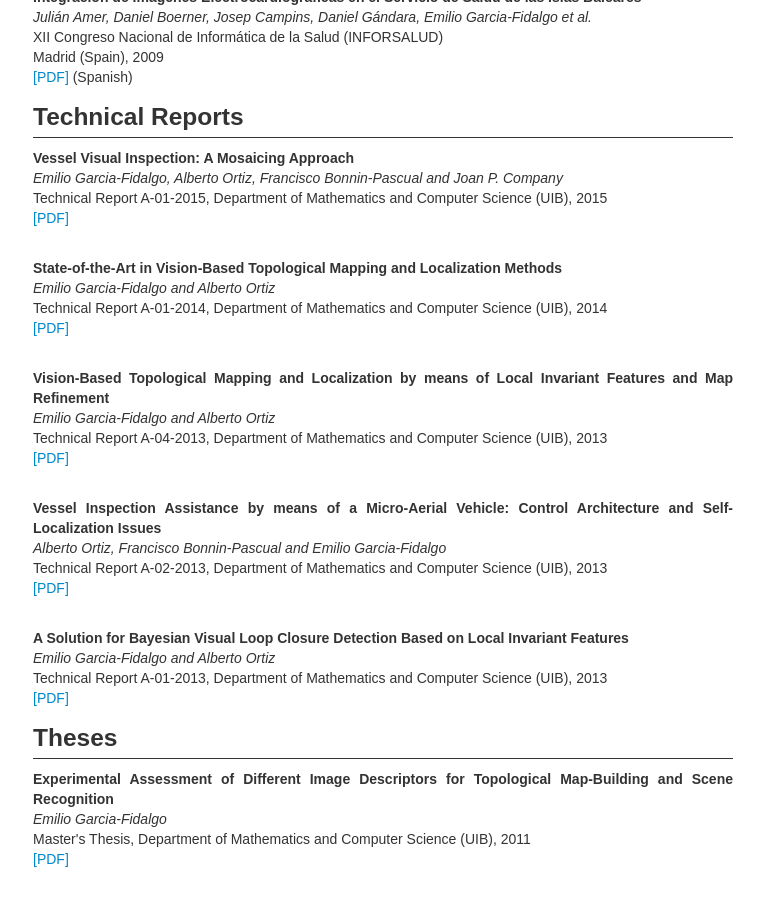
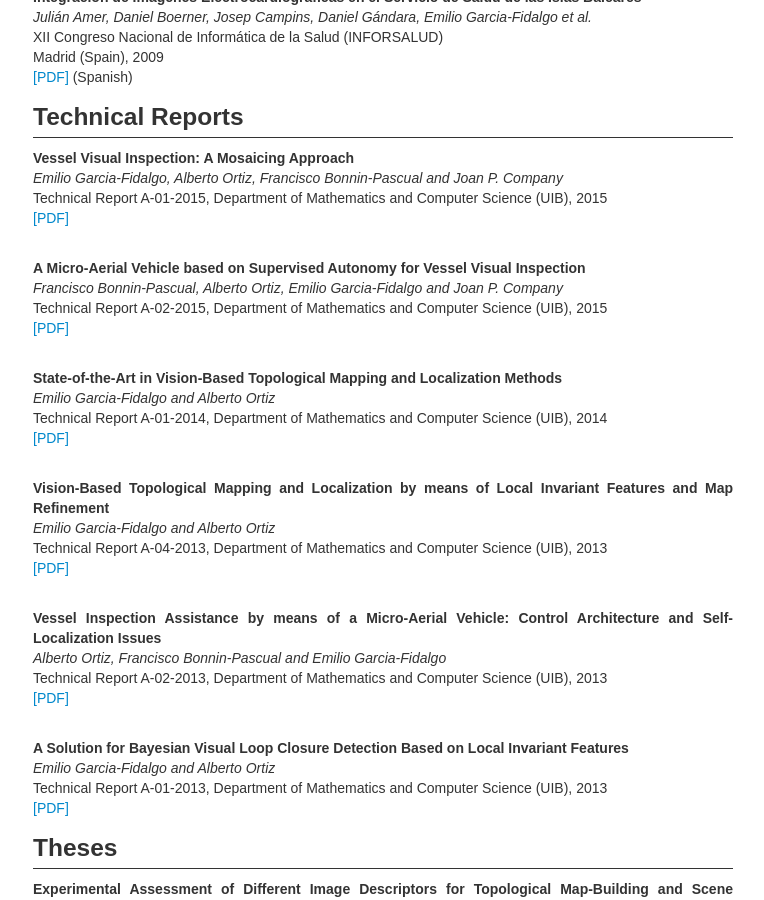
Before and after one commit to emiliofidalgo/emiliofidalgo.github.io, a Jekyll site: the page built from publications/pubs_type.html, in a window 1280 px wide and 900 px high, scrolled down 1871 px. Shown: the whole window, without its empty margins (377-1141 px from the left). Built offline with Jekyll 4.4.1, drawn with Linux system fonts in a browser that asks for light colours.

Commit message:
Adding new technical report.

```diff
--- a/publications/index.html
+++ b/publications/index.html
@@ -13,12 +13,12 @@ Technical Report A-01-2015, Department of Mathematics and Computer Science (UIB)
 <a href="/static/papers/techrepA012015_Garcia2015.pdf">[PDF]</a>
 </p><br>
 
-<!--p class="text-justify">
+<p class="text-justify">
 <strong>A Micro-Aerial Vehicle based on Supervised Autonomy for Vessel Visual Inspection</strong><br>
 <em>Francisco Bonnin-Pascual, Alberto Ortiz, Emilio Garcia-Fidalgo and Joan P. Company</em><br>
 Technical Report A-02-2015, Department of Mathematics and Computer Science (UIB), 2015<br>
-<a href="/static/papers/techrepA012014_Garcia2014.pdf">[PDF]</a>
-</p><br-->
+<a href="/static/papers/techrepA022015_Garcia2015.pdf">[PDF]</a>
+</p><br>
 
 <p class="text-justify">
 <strong>Vision-Based Topological Mapping and Localization Methods: A Survey</strong><br>
--- a/publications/pubs_type.html
+++ b/publications/pubs_type.html
@@ -122,12 +122,12 @@ Technical Report A-01-2015, Department of Mathematics and Computer Science (UIB)
 <a href="/static/papers/techrepA012015_Garcia2015.pdf">[PDF]</a>
 </p><br>
 
-<!--p class="text-justify">
+<p class="text-justify">
 <strong>A Micro-Aerial Vehicle based on Supervised Autonomy for Vessel Visual Inspection</strong><br>
 <em>Francisco Bonnin-Pascual, Alberto Ortiz, Emilio Garcia-Fidalgo and Joan P. Company</em><br>
 Technical Report A-02-2015, Department of Mathematics and Computer Science (UIB), 2015<br>
-<a href="/static/papers/techrepA012014_Garcia2014.pdf">[PDF]</a>
-</p><br-->
+<a href="/static/papers/techrepA022015_Garcia2015.pdf">[PDF]</a>
+</p><br>
 
 <p class="text-justify">
 <strong>State-of-the-Art in Vision-Based Topological Mapping and Localization Methods</strong><br>
```
Also changed, not shown: 1 other file.
